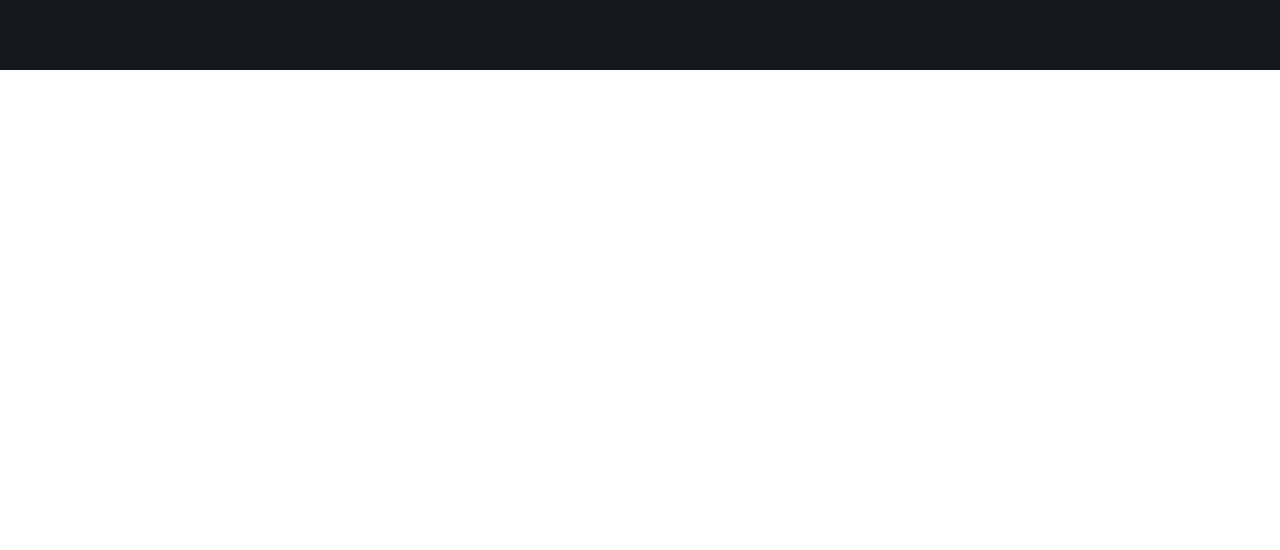
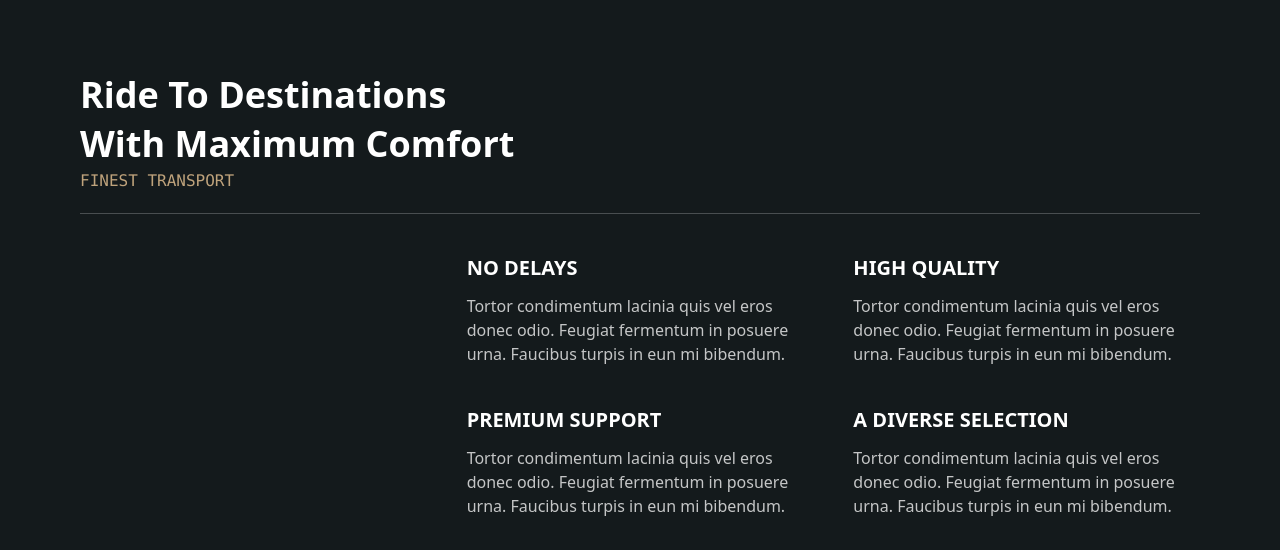
Before and after one commit to sheikhmohdnazmulhasan/RS-motors-client, a React (Vite) app: page / in a window 1280 px wide. Shown: the part 1342-1892 px from the top of the page. Before the commit the page ends 1412 px from the top, so only its background shows below. Built offline with nearby package versions, Linux system fonts and the light colour scheme; no server answers.

Commit message:
Ride To Destinations With Maximum Comfort section added

```diff
--- a/src/components/CloseCar.jsx
+++ b/src/components/CloseCar.jsx
@@ -10,11 +10,11 @@ const CloseCar = () => {
             const response = await axios.get(`http://localhost:5000/deal-close/v1`);
             return response.data
         }
-    })
+    });
 
     return (
         <div className="grid grid-cols-1 md:grid-cols-3 gap-4">
-            {data.map(car => <Link to={`/portfolio/${car._id}`} key={car._id}><div className="">
+            {data.slice(0, 7).map(car => <Link to={`/portfolio/${car._id}`} key={car._id}><div className="">
                 <figure className="">
                     <img src={car?.photo} alt="" className="w-96 h-60 rounded-md" />
                 </figure>
--- a/src/main.jsx
+++ b/src/main.jsx
@@ -11,6 +11,7 @@ import AdminRoute from "./pages/admin/AdminRoute";
 import AddCar from "./pages/admin/pages/AddCar";
 import AddCloseCar from "./pages/admin/pages/AddCloseCar";
 import { QueryClient, QueryClientProvider } from '@tanstack/react-query'
+import PortfolioDetails from "./pages/admin/pages/PortfolioDetails";
 const queryClient = new QueryClient()
 
 const router = createBrowserRouter([
@@ -19,6 +20,7 @@ const router = createBrowserRouter([
     children: [
       { index: true, element: <Home /> },
       { path: '/login', element: <Login /> },
+      { path: '/portfolio/:id', element: <PortfolioDetails />, loader: ({ params }) => fetch(`http://localhost:5000/deal-close/v1/${params.id}`) },
       {
         path: 'admin/dashboard', element: <AdminRoute><Dashboard /></AdminRoute>,
         children: [
--- a/src/pages/Home.jsx
+++ b/src/pages/Home.jsx
@@ -10,7 +10,7 @@ const Home = () => {
             {/* 2nd Section, Before Card */}
             <div className="md:flex w-full py-24 px-5 md:px-20 bg-[#141A1C]">
                 <div className="flex-1">
-                    <h1 className="text-4xl font-semibold text-white leading-[3rem]">What We Provide Is The <br /> Luxury Transport And Most <br /> Comfortable Experience</h1>
+                    <h1 className="text-4xl font-semibold text-white leading-snug">What We Provide Is The <br /> Luxury Transport And Most <br /> Comfortable Experience</h1>
                 </div>
                 <div className="flex-1">
                     <p className="text-white opacity-70 leading-7">Vivamus arcu felis bibendum ut tristique et egestas. Ultricies leo intege in malesuada nunc vel risus commodo. Sapien nec sagittis aliquam male bibendum arcu vitae. In ornare quam viverra orci sagittis eu volutpat odio facilisis. Fringilla est ullamcorper eget nulla facilisi nul.</p>
@@ -23,6 +23,38 @@ const Home = () => {
             </div>
             <main className="py-20 px-5 md:px-20 bg-[#141A1C]">
                 <CloseCar />
+
+                {/* Ride To Destinations */}
+                <div className="py-20 text-white">
+                    <h1 className="text-4xl font-semibold leading-snug">Ride To Destinations <br /> With Maximum Comfort</h1>
+                    <p className="text-[#BFA37C] font-mono pb-5">FINEST TRANSPORT</p>
+                    <hr className="opacity-25" />
+
+                    {/* Grid */}
+                    <div className="grid grid-cols-1 md:grid-cols-3 mt-10 gap-10">
+                        <div className=""></div>
+                        <div className="">
+                            <h2 className="text-xl font-semibold uppercase">No Delays</h2>
+                            <p className="opacity-75 mt-3">Tortor condimentum lacinia quis vel eros donec odio. Feugiat fermentum in posuere urna. Faucibus turpis in eun mi bibendum.</p>
+                        </div>
+
+                        <div className="">
+                            <h2 className="text-xl font-semibold uppercase">High Quality</h2>
+                            <p className="opacity-75 mt-3">Tortor condimentum lacinia quis vel eros donec odio. Feugiat fermentum in posuere urna. Faucibus turpis in eun mi bibendum.</p>
+                        </div>
+                        <div className=""></div>
+                        <div className="">
+                            <h2 className="text-xl font-semibold uppercase">Premium Support</h2>
+                            <p className="opacity-75 mt-3">Tortor condimentum lacinia quis vel eros donec odio. Feugiat fermentum in posuere urna. Faucibus turpis in eun mi bibendum.</p>
+                        </div>
+
+                        <div className="">
+                            <h2 className="text-xl font-semibold uppercase">A Diverse Selection</h2>
+                            <p className="opacity-75 mt-3">Tortor condimentum lacinia quis vel eros donec odio. Feugiat fermentum in posuere urna. Faucibus turpis in eun mi bibendum.</p>
+                        </div>
+
+                    </div>
+                </div>
             </main>
         </div>
     );
--- /dev/null
+++ b/src/pages/admin/pages/PortfolioDetails.jsx
@@ -0,0 +1,15 @@
+import { useLoaderData } from 'react-router-dom';
+
+const PortfolioDetails = () => {
+    const data = useLoaderData();
+
+    console.log(data);
+
+    return (
+        <div>
+            ccccccccc
+        </div>
+    );
+};
+
+export default PortfolioDetails;
```
